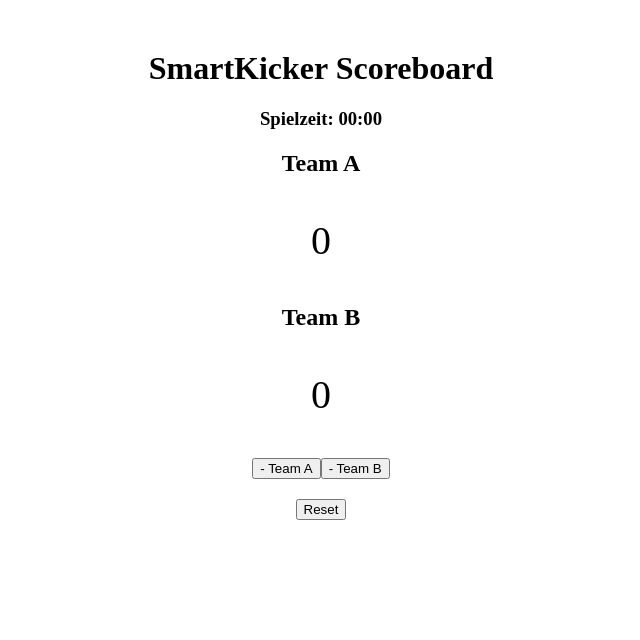
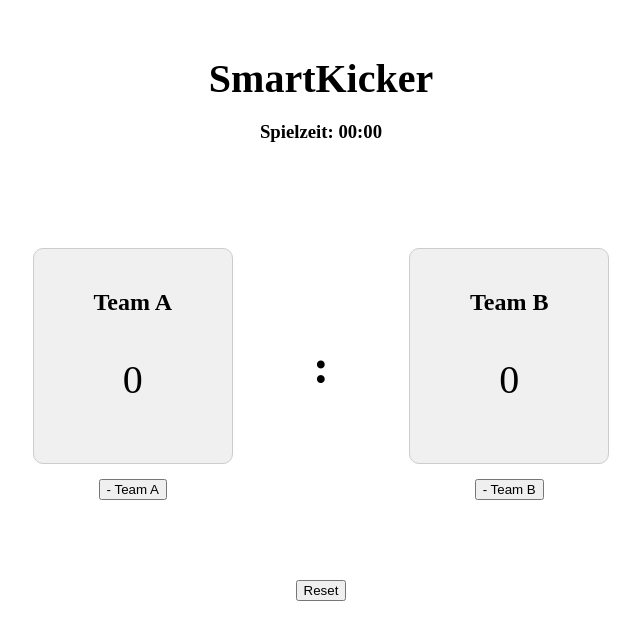
Before and after one commit to RobinLorenz29/SmartKickerVS, a React (Vite) app: page /score in a window 1280 px wide. Shown: the top 640 px of the page, without its empty margins (319-959 px from the left). Built offline with nearby package versions, Linux system fonts and the light colour scheme; no server answers.

Commit message:
Website für WOche 2 von Laptop

```diff
--- a/src/pages/ScorePage.jsx
+++ b/src/pages/ScorePage.jsx
@@ -7,6 +7,7 @@ import TeamAMinusButton from "../components/TeamAMinusButton.jsx"
 import TeamBMinusButton from "../components/TeamBMinusButton.jsx"
 import ResetButton from "../components/ResetButton.jsx"
 import MatchTime from "../components/MatchTime.jsx"
+import "../styles/ScorePage.css"
 
 export default function ScorePage() {
   const navigate = useNavigate()
@@ -31,22 +32,39 @@ export default function ScorePage() {
   }, [navigate])
 
   return (
-    <div style={{ textAlign: "center", marginTop: "50px" }}>
-      <h1>SmartKicker Scoreboard</h1>
+    <div className="score-page">
+      {/* Header: Titel + Match-Zeit */}
+      <header className="score-header">
+        <h1>SmartKicker</h1>
+        <MatchTime />
+      </header>
 
-      {/* Match-Zeit */}
-      <MatchTime />
+      {/* Hauptbereich: Team A – Doppelpunkt – Team B */}
+      <main className="score-main">
+        {/* Team A */}
+        <div className="team team-left">
+          <div className="score-box">
+            <TeamScore team="teamA" />
+          </div>
+          <TeamAMinusButton />
+        </div>
 
-      {/* Zeigt die Scores */}
-      <TeamScore team="teamA" />
-      <TeamScore team="teamB" />
+        {/* Doppelpunkt in der Mitte */}
+        <div className="score-divider">:</div>
 
-      {/* Minus-Buttons für beide Teams */}
-      <TeamAMinusButton />
-      <TeamBMinusButton />
+        {/* Team B */}
+        <div className="team team-right">
+          <div className="score-box">
+            <TeamScore team="teamB" />
+          </div>
+          <TeamBMinusButton />
+        </div>
+      </main>
 
-      {/* Reset-Button */}
-      <ResetButton />
+      {/* Footer: Reset-Button */}
+      <footer className="score-footer">
+        <ResetButton />
+      </footer>
     </div>
   )
 }
--- /dev/null
+++ b/src/styles/ScorePage.css
@@ -0,0 +1,58 @@
+/* Zentrale Seitenstruktur */
+.score-page {
+  display: flex;
+  flex-direction: column;
+  align-items: center;
+  text-align: center;
+  min-height: 100vh;
+  background: white;
+  color: black;
+  padding: 20px;
+}
+
+/* Header */
+.score-header {
+  margin-bottom: 30px;
+}
+
+.score-header h1 {
+  font-size: 2.5em;
+  margin-bottom: 10px;
+}
+
+/* Hauptbereich: Links – Mitte – Rechts */
+.score-main {
+  display: flex;
+  justify-content: center;
+  align-items: center;
+  gap: 80px; /* Abstand zwischen Team A – : – Team B */
+  margin-top: 40px;
+}
+
+/* Team-Container */
+.team {
+  display: flex;
+  flex-direction: column;
+  align-items: center;
+}
+
+/* Score-Box */
+.score-box {
+  background: #f0f0f0;
+  border-radius: 10px;
+  border: 1px solid #ccc;
+  padding: 20px 40px;
+  margin: 15px 0;
+  min-width: 100px;
+}
+
+/* Doppelpunkt */
+.score-divider {
+  font-size: 3em;
+  font-weight: bold;
+}
+
+/* Footer */
+.score-footer {
+  margin-top: 60px;
+}
```
Also changed, not shown: src/components/styles/ScorePage.css (deleted).
